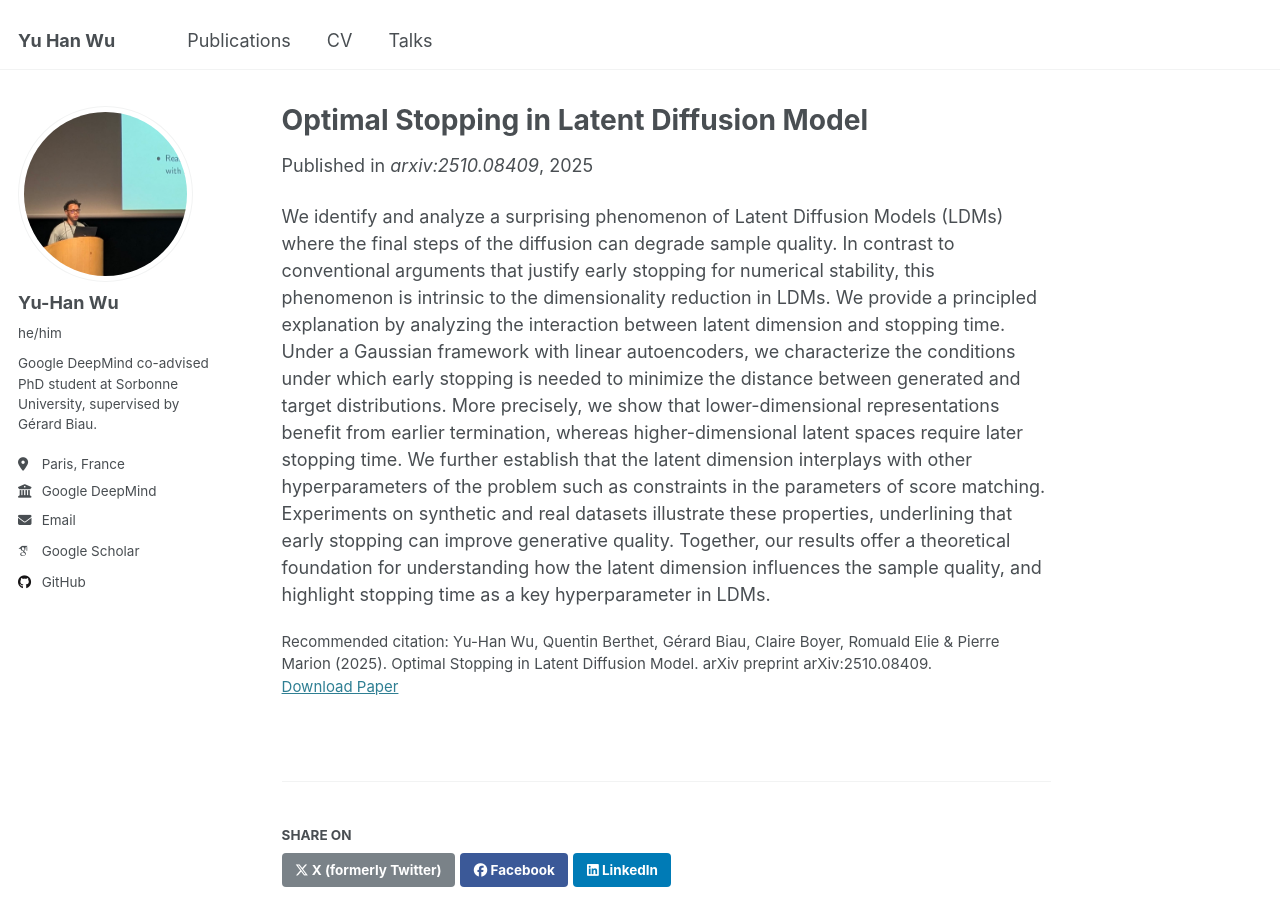
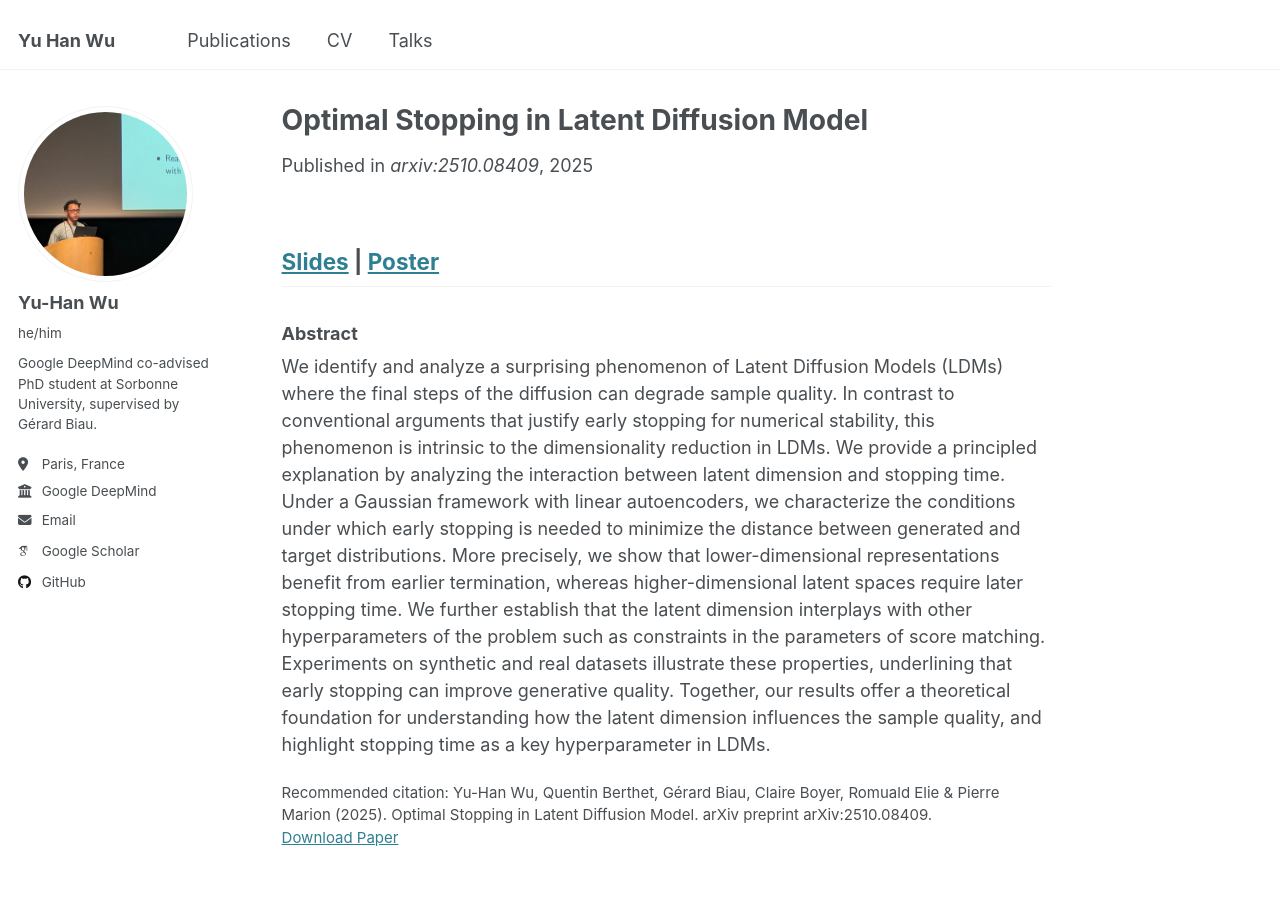
Before and after one commit to pojoowu/pojoowu.github.io, a Jekyll site: the page built from _publications/optimal-stopping-ldm.md, in a window 1280 px wide and 900 px high. Built offline with Jekyll 4.4.1, drawn with Linux system fonts in a browser that asks for light colours; some web fonts are replaced.

Commit message:
Update optimal-stopping-ldm.md

```diff
--- a/_publications/optimal-stopping-ldm.md
+++ b/_publications/optimal-stopping-ldm.md
@@ -9,5 +9,6 @@ venue: 'arxiv:2510.08409'
 paperurl: 'http://pojoowu.github.io/files/2510.08409v1.pdf'
 citation: 'Yu-Han Wu, Quentin Berthet, Gérard Biau, Claire Boyer, Romuald Elie & Pierre Marion (2025). Optimal Stopping in Latent Diffusion Model. arXiv preprint arXiv:2510.08409.'
 ---
-
+## [Slides](http://pojoowu.github.io/files/_PriGM_Slides__Optimal_Stopping_LDM.pdf) | [Poster](http://pojoowu.github.io/files/_Poster__Optimal_stopping_LDM.pdf)
+### Abstract
 We identify and analyze a surprising phenomenon of Latent Diffusion Models (LDMs) where the final steps of the diffusion can degrade sample quality. In contrast to conventional arguments that justify early stopping for numerical stability, this phenomenon is intrinsic to the dimensionality reduction in LDMs. We provide a principled explanation by analyzing the interaction between latent dimension and stopping time. Under a Gaussian framework with linear autoencoders, we characterize the conditions under which early stopping is needed to minimize the distance between generated and target distributions. More precisely, we show that lower-dimensional representations benefit from earlier termination, whereas higher-dimensional latent spaces require later stopping time. We further establish that the latent dimension interplays with other hyperparameters of the problem such as constraints in the parameters of score matching. Experiments on synthetic and real datasets illustrate these properties, underlining that early stopping can improve generative quality. Together, our results offer a theoretical foundation for understanding how the latent dimension influences the sample quality, and highlight stopping time as a key hyperparameter in LDMs.
```
